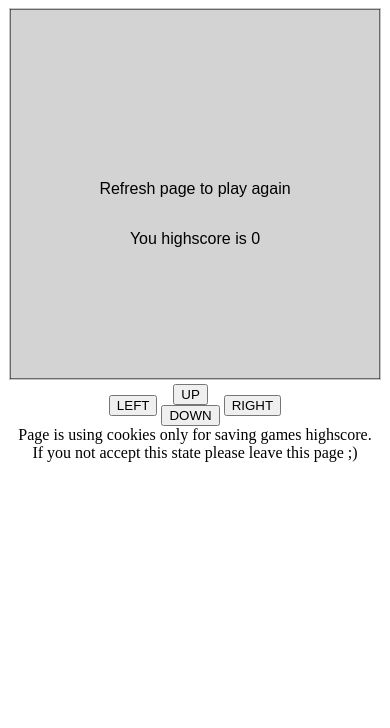
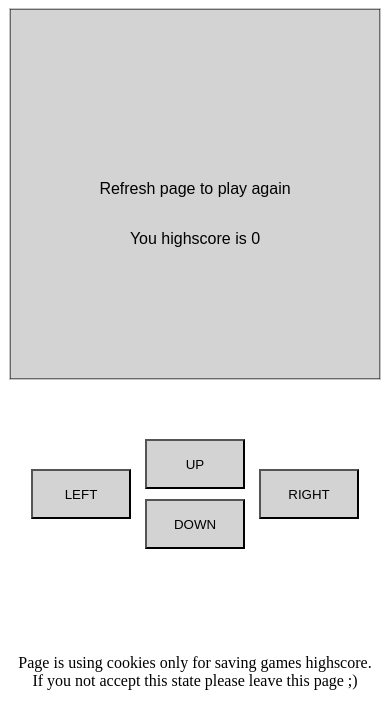
Before and after one commit to ogiba/SnakeGame, a plain HTML site: page index.html in a window 390 px wide. Drawn offline with Linux system fonts and the light colour scheme.

Commit message:
Style navigation controller a litte

```diff
--- a/snake.css
+++ b/snake.css
@@ -13,5 +13,14 @@ body {
 @media screen and (max-width: 800px) {
     .navigation-controllers {
         display: block;
+        margin-top: 50px;
+        margin-bottom: 100px;
+    }
+
+    .navigation-controllers button {
+        width: 100px;
+        height: 50px;
+        margin: 5px;
+        background: lightgray;
     }
 }
```
